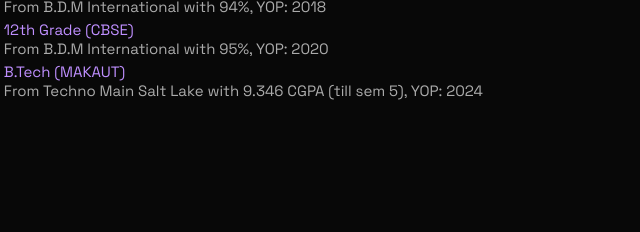
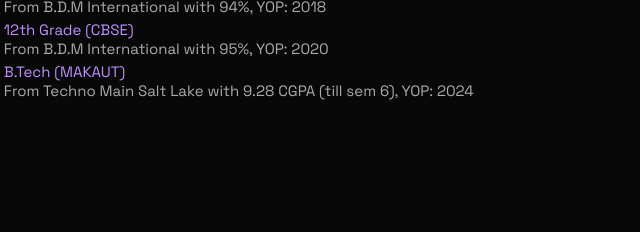
Before and after one commit to Prar02/Prarthana-Karmakar, a plain HTML site: page index.html in a window 1280 px wide. Both pictures are taken after a click on the element "Education". Shown: the part 1215-1447 px from the top of the page, 534-1174 px from the left. Drawn offline with Linux system fonts and the light colour scheme.

Commit message:
Update index.html

```diff
--- a/index.html
+++ b/index.html
@@ -65,7 +65,7 @@
                         <ul>
                             <li><span>10th Grade (CBSE)</span><br>From B.D.M International with 94%, YOP: 2018</li>
                             <li><span>12th Grade (CBSE)</span><br>From B.D.M International with 95%, YOP: 2020</li>
-                            <li><span>B.Tech (MAKAUT)</span><br>From Techno Main Salt Lake with 9.346 CGPA (till sem 5), YOP: 2024</li>
+                            <li><span>B.Tech (MAKAUT)</span><br>From Techno Main Salt Lake with 9.28 CGPA (till sem 6), YOP: 2024</li>
                         </ul>
                     </div>
                 </div>
```
